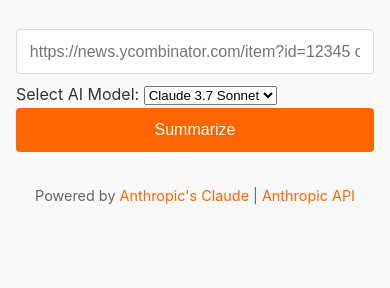
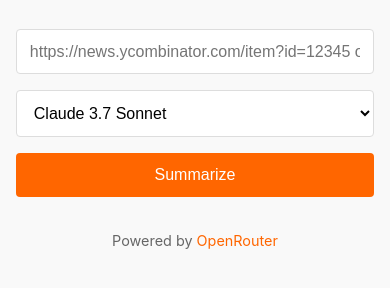
Before and after one commit to samayethali/hacker-news-summary, a plain HTML site: page frontend/index.html in a window 390 px wide. Shown: the part 248-536 px from the top of the page. Drawn offline with nearby package versions, Linux system fonts and the light colour scheme.

Commit message:
Refactor Docker workflow to restrict branch triggers and enhance frontend form accessibility and styling

```diff
--- a/frontend/index.html
+++ b/frontend/index.html
@@ -24,8 +24,7 @@
                         placeholder="https://news.ycombinator.com/item?id=12345 or just 12345"
                         required
                     >
-                    <div class="form-group">
-                        <label for="model-select">Select AI Model:</label>
+                    <label for="model-select" class="sr-only">Select AI Model:</label>
                     <select id="model-select" class="form-control">
                         <option value="anthropic/claude-3.7-sonnet">Claude 3.7 Sonnet</option>
                         <option value="anthropic/claude-3.5-sonnet">Claude 3.5 Sonnet</option>
@@ -33,7 +32,6 @@
                         <option value="openai/gpt-4o-mini">GPT-4o Mini</option>
                         <!-- Add more models as needed -->
                     </select>
-                    </div>
                     <button type="submit" id="submit-btn">Summarize</button>
                 </div>
             </form>
@@ -64,7 +62,7 @@
         </main>
 
         <footer>
-            <p>Powered by <a href="https://www.anthropic.com/" target="_blank">Anthropic's Claude</a> | <a href="https://github.com/anthropics/anthropic-sdk-python" target="_blank">Anthropic API</a></p>
+            <p>Powered by <a href="https://www.openrouter.ai/" target="_blank">OpenRouter</a></p>
         </footer>
     </div>
 
--- a/frontend/styles.css
+++ b/frontend/styles.css
@@ -44,6 +44,8 @@ header p {
 
 .input-group {
     display: flex;
+    align-items: center; /* Vertically align items */
+    gap: 0.5rem; /* Consistent spacing */
     margin-bottom: 2rem;
 }
 
@@ -53,6 +55,18 @@ input[type="text"] {
     border: 1px solid var(--border-color);
     border-radius: 4px 0 0 4px;
     font-size: 1rem;
+}
+
+select#model-select {
+    padding: 0.8rem;
+    border: 1px solid var(--border-color);
+    border-radius: 0; /* Will be set with adjacent elements */
+    font-size: 1rem;
+    background: white;
+    cursor: pointer;
+    /* Ensure it doesn't grow excessively */
+    flex-shrink: 0;
+    /* Add a default width or min-width if needed, or let content decide */
 }
 
 button {
@@ -222,15 +236,38 @@ footer a:hover {
 @media (max-width: 600px) {
     .input-group {
         flex-direction: column;
+        align-items: stretch; /* Make items full width in column */
+    }
+
+    input[type="text"],
+    select#model-select,
+    button {
+        width: 100%;
+        border-radius: 4px; /* Reset border-radius for stacked items */
     }
 
     input[type="text"] {
-        border-radius: 4px;
         margin-bottom: 0.5rem;
     }
 
+    select#model-select {
+        margin-bottom: 0.5rem; /* Consistent spacing */
+    }
+
     button {
-        border-radius: 4px;
-        width: 100%;
+        /* width: 100%; /* Already set above */
     }
 }
+
+/* Screen-reader only class */
+.sr-only {
+    position: absolute;
+    width: 1px;
+    height: 1px;
+    padding: 0;
+    margin: -1px;
+    overflow: hidden;
+    clip: rect(0, 0, 0, 0);
+    white-space: nowrap;
+    border-width: 0;
+}
```
Also changed, not shown: 1 other file. Lines whose indentation alone changed are shown as unchanged.
